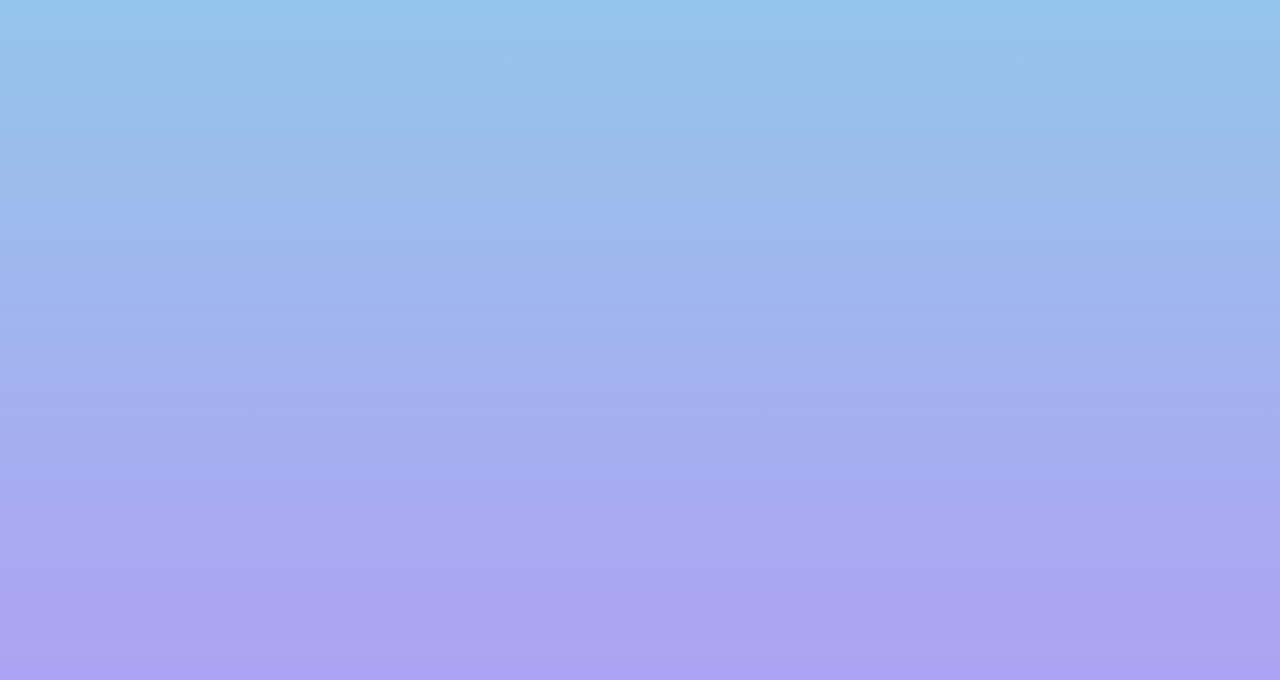
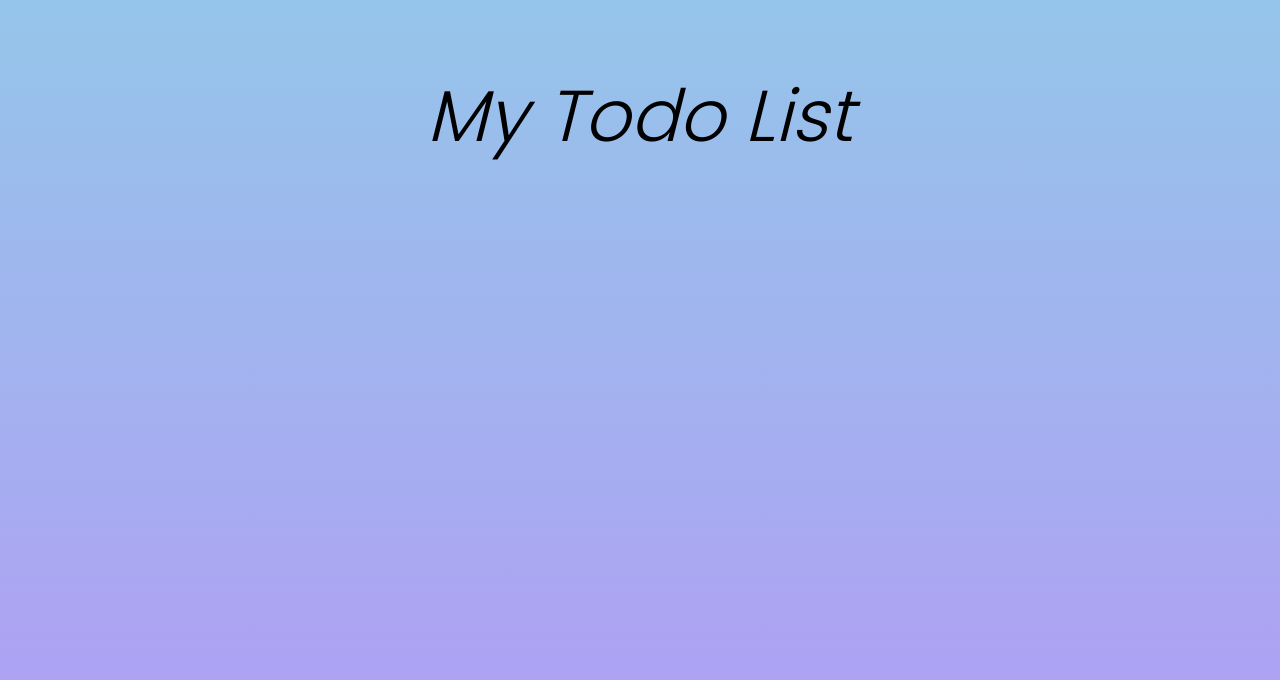
Before and after one commit to Armin-Fullstack/todo-remake, a React (Vite) app: page / in a window 1280 px wide. Shown: the top 680 px of the page. Built offline with nearby package versions, Linux system fonts and the light colour scheme.

Commit message:
Feat: Added the title to the main container

```diff
--- a/index.html
+++ b/index.html
@@ -4,6 +4,12 @@
     <meta charset="UTF-8" />
     <link rel="icon" type="image/svg+xml" href="/vite.svg" />
     <meta name="viewport" content="width=device-width, initial-scale=1.0" />
+    <link rel="preconnect" href="https://fonts.googleapis.com" />
+    <link rel="preconnect" href="https://fonts.gstatic.com" crossorigin />
+    <link
+      href="https://fonts.googleapis.com/css2?family=Poppins:wght@300&display=swap"
+      rel="stylesheet"
+    />
     <script type="module" src="/src/index.jsx" defer></script>
     <title>Todo Remake</title>
   </head>
--- a/src/components/Form.jsx
+++ b/src/components/Form.jsx
@@ -4,7 +4,8 @@
         <>
             {/* main container  */}
             <div className="container max-w-5xl mt-20 mx-auto">
-
+                {/* title  */}
+                <h1 className="text-center text-4xl md:text-7xl italic">My Todo List</h1>
             </div>
         </>
     )
--- a/tailwind.config.cjs
+++ b/tailwind.config.cjs
@@ -5,7 +5,11 @@
     "./src/**/*.{js,ts,jsx,tsx}",
   ],
   theme: {
-    extend: {},
+    extend: {
+      fontFamily: {
+        sans: ["Poppins", "sans-serif"]
+      }
+    },
   },
   plugins: [],
 }
```
